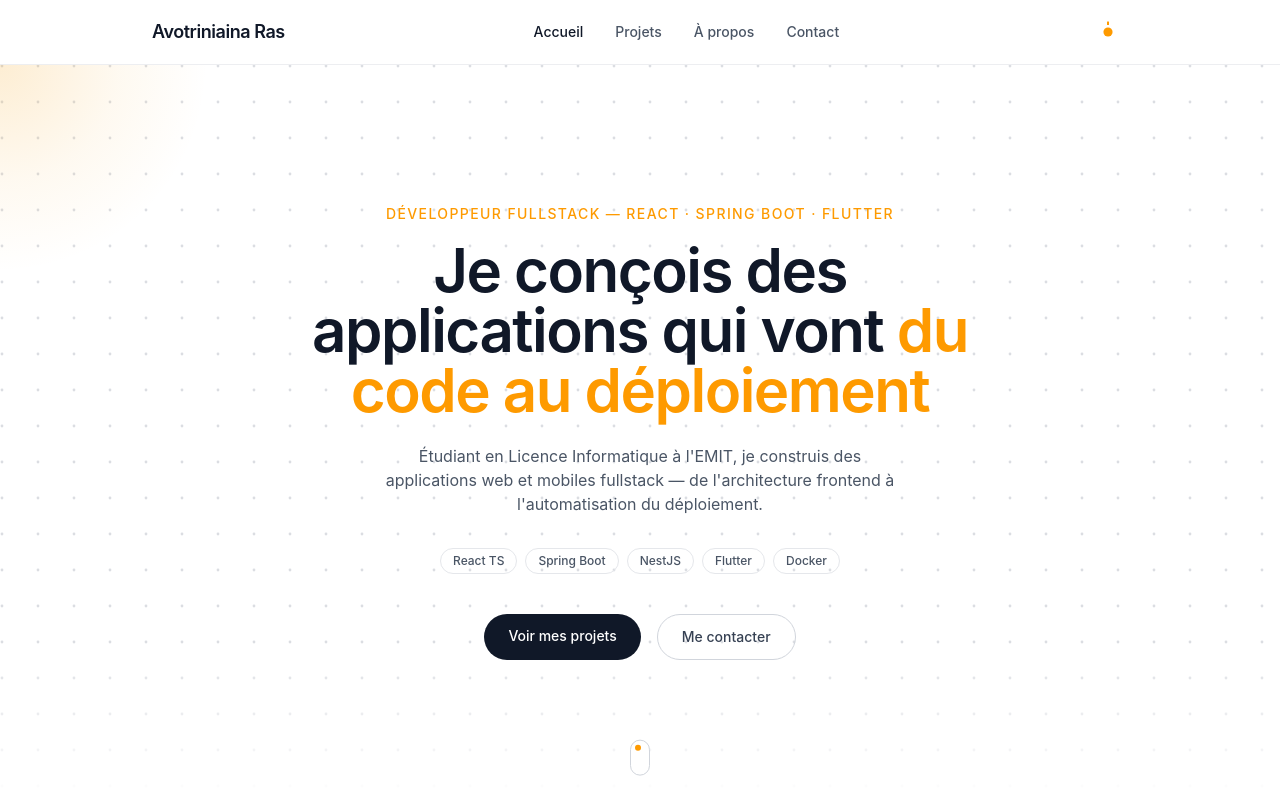
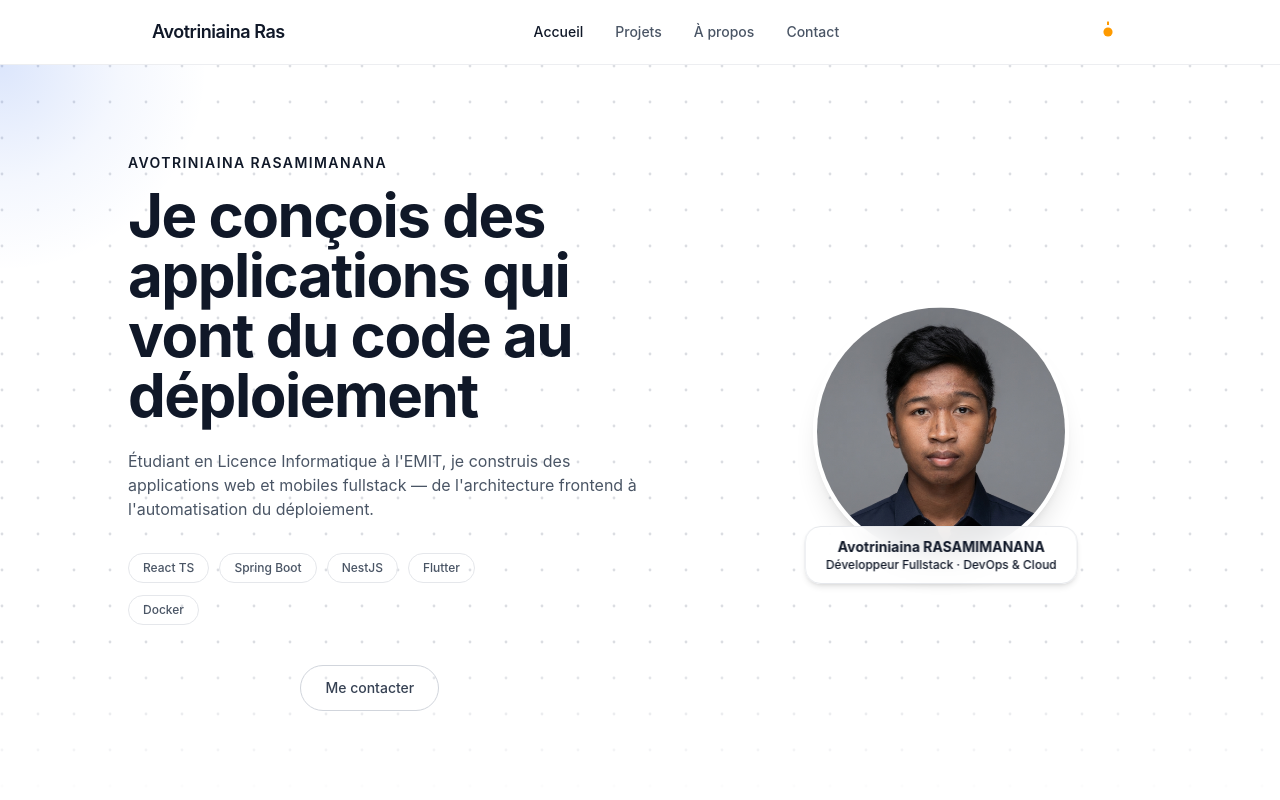
Before and after one commit to AvotriniainaRas/portfolio_avotriniaina, a React (Vite) app: page / in a window 1280 px wide. Built offline with nearby package versions, Linux system fonts and the light colour scheme.

Commit message:
feat: build hero section with photo, brand palette and skill badges

```diff
--- a/src/features/home/Hero.tsx
+++ b/src/features/home/Hero.tsx
@@ -1,5 +1,6 @@
 import { motion } from 'framer-motion'
 import { HeroBackground } from './HeroBackground'
+import { HeroPhoto } from './HeroPhoto'
 
 const EASE = [0.22, 1, 0.36, 1] as const
 
@@ -17,80 +18,78 @@
 
 export function Hero() {
   return (
-    <section className="relative flex min-h-[calc(100vh-4rem)] items-center justify-center px-6">
+    <section className="relative flex min-h-[calc(100vh-4rem)] items-center px-6">
       <HeroBackground />
 
       <motion.div
         variants={container}
         initial="hidden"
         animate="visible"
-        className="relative z-10 mx-auto max-w-2xl text-center"
+        className="relative z-10 mx-auto grid w-full max-w-5xl items-center gap-12 lg:grid-cols-[1.15fr_0.85fr] lg:gap-8"
       >
+        {/* Colonne texte */}
+        <div className="text-center lg:text-left">
           <motion.p
             variants={item}
-          className="mb-4 text-sm font-medium uppercase tracking-widest text-amber-500"
+            className="mb-3 text-sm font-semibold uppercase tracking-widest text-primary"
           >
-          Développeur Fullstack — React · Spring Boot · Flutter
+            Avotriniaina Rasamimanana
           </motion.p>
 
           <motion.h1
             variants={item}
-          className="text-4xl font-semibold tracking-tight sm:text-5xl md:text-6xl"
+            className="text-4xl font-bold tracking-tight sm:text-5xl md:text-6xl"
           >
             Je conçois des applications qui vont{' '}
-          <span className="text-amber-500">du code au déploiement</span>
+            <span className="text-primary">du code</span> au{' '}
+            <span className="text-accent">déploiement</span>
           </motion.h1>
 
           <motion.p
             variants={item}
-          className="mx-auto mt-6 max-w-lg text-base text-gray-600 dark:text-gray-400"
+            className="mx-auto mt-6 max-w-lg text-base text-gray-600 dark:text-gray-400 lg:mx-0"
           >
-          Étudiant en Licence Informatique à l'EMIT, je construis des applications web et
-          mobiles fullstack — de l'architecture frontend à l'automatisation du
+            Étudiant en Licence Informatique à l'EMIT, je construis des applications web
+            et mobiles fullstack — de l'architecture frontend à l'automatisation du
             déploiement.
           </motion.p>
 
-        <motion.div variants={item} className="mt-8 flex flex-wrap justify-center gap-2">
+          <motion.div
+            variants={item}
+            className="mt-8 flex max-w-sm flex-wrap justify-center gap-x-2.5 gap-y-3 lg:mx-0 lg:justify-start"
+          >
             {STACK.map((tech) => (
               <span
                 key={tech}
-              className="rounded-full border border-gray-200 px-3 py-1 text-xs font-medium text-gray-600 dark:border-gray-800 dark:text-gray-400"
+                className="rounded-full border border-gray-200 px-3.5 py-1.5 text-xs font-medium text-gray-600 dark:border-gray-800 dark:text-gray-400"
               >
                 {tech}
               </span>
             ))}
           </motion.div>
 
-        <motion.div variants={item} className="mt-10 flex flex-wrap justify-center gap-4">
+          <motion.div
+            variants={item}
+            className="mt-10 flex flex-wrap justify-center gap-4 lg:justify-start"
+          >
             <a
               href="#projets"
-            className="rounded-full bg-gray-900 px-6 py-3 text-sm font-medium text-white transition-transform hover:scale-[1.03] dark:bg-white dark:text-gray-900"
+              className="rounded-full bg-primary px-6 py-3 text-sm font-medium text-white transition-transform hover:scale-[1.03]"
             >
               Voir mes projets
             </a>
-
             <a
-            href="/a-propos"
-            className="rounded-full border border-gray-300 px-6 py-3 text-sm font-medium text-gray-700 transition-colors hover:border-gray-400 dark:border-gray-700 dark:text-gray-300 dark:hover:border-gray-500"
+              href="/contact"
+              className="rounded-full border border-gray-300 px-6 py-3 text-sm font-medium text-gray-700 transition-colors hover:border-accent hover:text-accent dark:border-gray-700 dark:text-gray-300"
             >
-            <a href="/a-propos">Me contacter</a>
+              Me contacter
             </a>
           </motion.div>
-      </motion.div>
+        </div>
 
-      {/* Indicateur de scroll */}
-      <motion.div
-        initial={{ opacity: 0 }}
-        animate={{ opacity: 1 }}
-        transition={{ delay: 1, duration: 0.6 }}
-        className="absolute bottom-8 left-1/2 -translate-x-1/2"
-      >
-        <motion.div
-          animate={{ y: [0, 8, 0] }}
-          transition={{ duration: 1.6, repeat: Infinity, ease: 'easeInOut' }}
-          className="h-9 w-5 rounded-full border border-gray-300 p-1 dark:border-gray-700"
-        >
-          <div className="h-1.5 w-1.5 rounded-full bg-amber-500" />
+        {/* Colonne photo */}
+        <motion.div variants={item} className="order-first lg:order-last">
+          <HeroPhoto />
         </motion.div>
       </motion.div>
     </section>
--- a/src/features/home/HeroBackground.tsx
+++ b/src/features/home/HeroBackground.tsx
@@ -41,7 +41,7 @@
           translateX: '-50%',
           translateY: '-50%',
           background:
-            'radial-gradient(circle, rgba(245,158,11,0.18) 0%, rgba(245,158,11,0.06) 40%, transparent 70%)',
+            'radial-gradient(circle, rgba(37,99,235,0.16) 0%, rgba(37,99,235,0.05) 40%, transparent 70%)',
         }}
       />
 
--- /dev/null
+++ b/src/features/home/HeroPhoto.tsx
@@ -0,0 +1,43 @@
+import { motion } from 'framer-motion'
+import avatar from '../../assets/Avotriniaina.png'
+
+export function HeroPhoto() {
+  return (
+    <motion.div
+      initial={{ opacity: 0, scale: 0.92, y: 12 }}
+      animate={{ opacity: 1, scale: 1, y: 0 }}
+      transition={{ duration: 0.7, delay: 0.3, ease: [0.22, 1, 0.36, 1] }}
+      className="relative mx-auto w-fit"
+    >
+      {/* Anneau dégradé bleu -> vert */}
+      <div className="absolute inset-0 -m-3 rounded-full bg-gradient-to-tr from-primary via-primary-light to-accent opacity-70 blur-[2px]" />
+
+      <motion.div
+        animate={{ y: [0, -8, 0] }}
+        transition={{ duration: 5, repeat: Infinity, ease: 'easeInOut' }}
+        className="relative h-56 w-56 overflow-hidden rounded-full border-4 border-white shadow-xl dark:border-gray-950 sm:h-64 sm:w-64"
+      >
+        <img
+          src={avatar}
+          alt="Avotriniaina Rasamimanana"
+          className="h-full w-full object-cover"
+        />
+      </motion.div>
+
+      {/* Badge flottante */}
+      <motion.div
+        initial={{ opacity: 0, y: 10 }}
+        animate={{ opacity: 1, y: 0 }}
+        transition={{ duration: 0.5, delay: 1, ease: [0.22, 1, 0.36, 1] }}
+        className="absolute -bottom-6 left-1/2 flex -translate-x-1/2 flex-col items-center whitespace-nowrap rounded-2xl border border-gray-200 bg-white/90 px-5 py-2.5 shadow-md backdrop-blur-md dark:border-gray-800 dark:bg-gray-900/90"
+      >
+        <span className="text-sm font-bold text-gray-900 dark:text-white">
+          Avotriniaina RASAMIMANANA
+        </span>
+        <span className="text-xs font-medium text-primary">
+          Développeur Fullstack · DevOps & Cloud
+        </span>
+      </motion.div>
+    </motion.div>
+  )
+}
```
Also changed, not shown: src/assets/Avotriniaina.png (added). Lines whose indentation alone changed are shown as unchanged.
